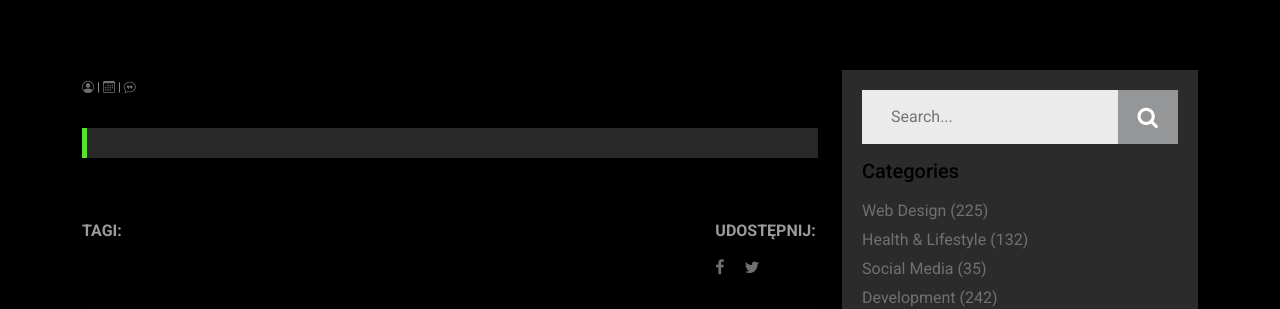
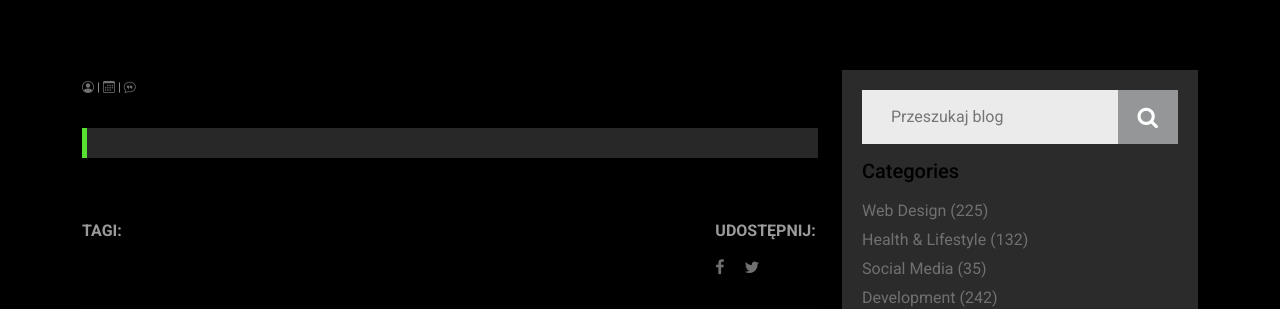
Before and after one commit to informatykdmd/dmdinwestycje, a Flask app: template templates/blogOne.html in a window 1280 px wide. Shown: the part 591-900 px from the top of the page. Run offline with Flask 3, Linux system fonts and the light colour scheme; the template is opened without the code that fills it, so the values that code supplies are empty; some libraries are stand-ins or nearby versions.

Commit message:
Working now

```diff
--- a/templates/blogOne.html
+++ b/templates/blogOne.html
@@ -204,8 +204,8 @@
           <div class="blog-sidbar">
             <div class="search-form">
                 <form action="#">
-                    <input type="text" placeholder="Search...">
-                    <button><i class="fa fa-search"></i></button>
+                    <input type="text" placeholder="Przeszukaj blog">
+                    <button class="sh-batton"><i class="fa fa-search"></i></button>
                 </form>
             </div>
 
```
